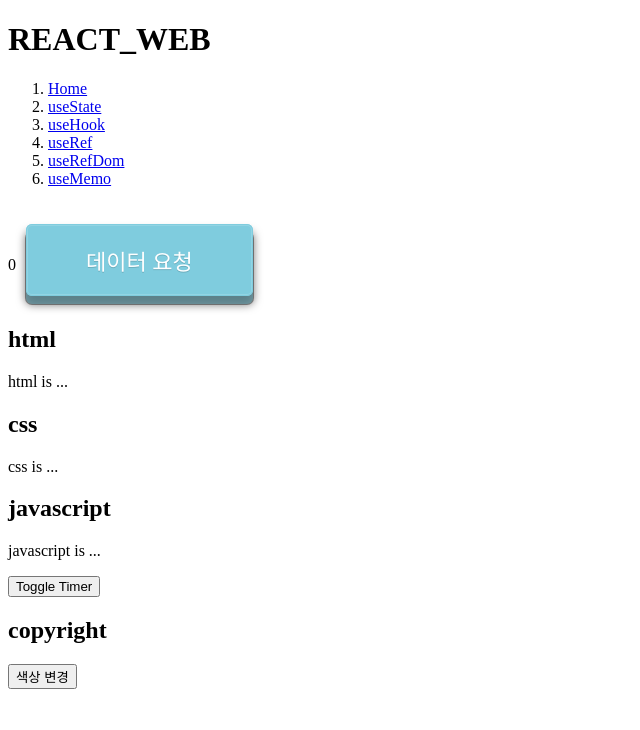
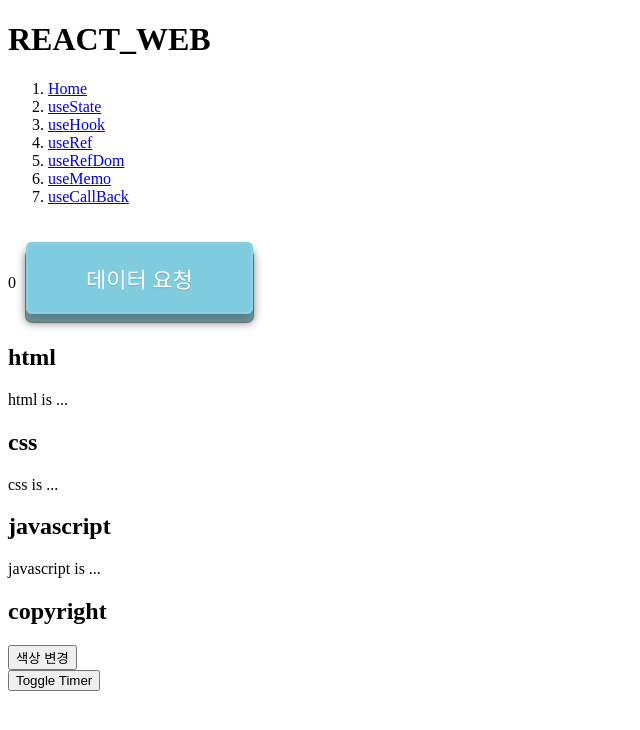
Before and after one commit to hojae-lee/react_v18_apple, a React (Create React App) app: page / in a window 1280 px wide. Shown: the top 730 px of the page, without its empty margins (0-640 px from the left). Built offline with nearby package versions, Linux system fonts and the light colour scheme.

Commit message:
update : 타이머 footer 안으로 변경

```diff
--- a/src/App.js
+++ b/src/App.js
@@ -6,7 +6,6 @@ import Nav from "./layouts/Nav";
 import Footer from "./layouts/Footer";
 import NotFound from "./layouts/404";
 import Contents from "./layouts/home/Contents";
-import Timer from "./components/Timer";
 import UseStateInfo from "./layouts/sample/UseStateInfo";
 import UseHookInfo from "./layouts/sample/UseHookInfo";
 import UseRefInfo from "./layouts/sample/UseRefInfo";
@@ -15,7 +14,6 @@ import UseMemoInfo from "./layouts/sample/UseMemoInfo";
 import { ThemeContext } from "./components/hooks/UseContextHandler";
 
 function App() {
-  const [show, setShow] = useState(false);
   const [isDark, setIsDark] = useState(false);
 
   return (
@@ -31,12 +29,6 @@ function App() {
         <Route path="/useMemo" element={<UseMemoInfo />}></Route>
         <Route path="*" element={<NotFound />}></Route>
       </Routes>
-      <div>
-        {show && <Timer />}
-        <button type="button" onClick={() => setShow(!show)}>
-          Toggle Timer
-        </button>
-      </div>
       <ThemeContext.Provider value={{ isDark, setIsDark }}>
         <Footer />
       </ThemeContext.Provider>
--- /dev/null
+++ b/src/components/hooks/UseCallBackHandler.jsx
@@ -0,0 +1,5 @@
+import { useCallback } from "react";
+
+function UseHookHandler() {}
+
+export default UseHookHandler;
--- a/src/layouts/Footer.jsx
+++ b/src/layouts/Footer.jsx
@@ -1,8 +1,10 @@
-import { useContext } from "react";
+import { useState, useContext } from "react";
 import { ThemeContext } from "../components/hooks/UseContextHandler";
+import Timer from "../components/Timer";
 
 function Footer() {
   const { isDark, setIsDark } = useContext(ThemeContext);
+  const [show, setShow] = useState(false);
 
   return (
     <footer
@@ -15,6 +17,12 @@ function Footer() {
       <button type="Button" onClick={() => setIsDark(!isDark)}>
         색상 변경
       </button>
+      <div>
+        {show && <Timer />}
+        <button type="button" onClick={() => setShow(!show)}>
+          Toggle Timer
+        </button>
+      </div>
     </footer>
   );
 }
--- a/src/layouts/Nav.jsx
+++ b/src/layouts/Nav.jsx
@@ -26,6 +26,10 @@ function Nav() {
       link: "/useMemo",
       title: "useMemo",
     },
+    {
+      link: "/useCallBack",
+      title: "useCallBack",
+    },
   ];
   const temp = [];
 
```
Also changed, not shown: src/layouts/sample/UseCallBackInfo.jsx (added, +11 -0 lines).
